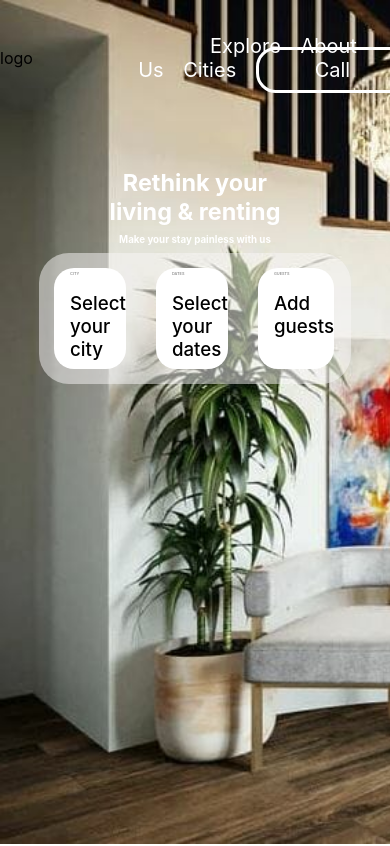
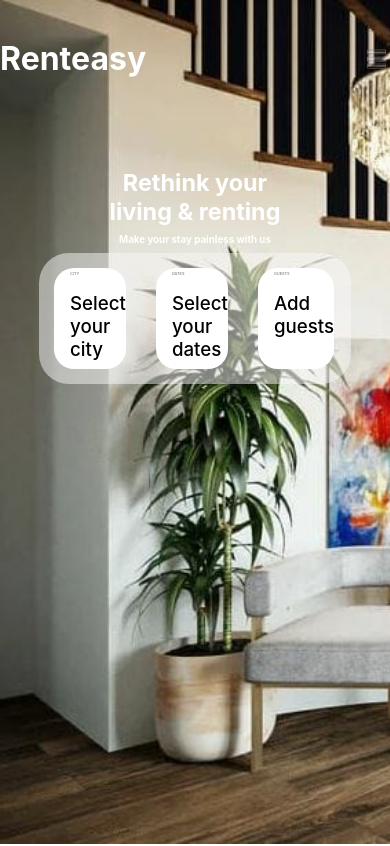
Before and after one commit to sanjaydell/code-22032022-sanjayanuchuri, a React (Create React App) app: page / in a window 390 px wide. Shown: the top 846 px of the page. Built offline with nearby package versions, Linux system fonts and the light colour scheme.

Commit message:
Updated Navbar

```diff
--- a/src/components/Navbar/Navbar.css
+++ b/src/components/Navbar/Navbar.css
@@ -15,9 +15,11 @@
   width: 80%;
 }
 
-/* .right {
-  width: 20%;
-} */
+.right > img {
+  opacity: 0;
+  width: 80%;
+  float: right;
+}
 
 .center > a {
   margin-left: 5vw;
@@ -25,3 +27,27 @@
   text-decoration: none;
   font-size: 20px;
 }
+
+.options > img {
+  padding-left: 0.5rem;
+  margin-top: 0.5rem;
+  height: 1rem;
+}
+
+.dropdown_content {
+  display: none;
+  flex-direction: column;
+}
+
+@media only screen and (max-width: 500px) {
+  .right > img {
+    opacity: 1;
+  }
+  .right > img:hover + .dropdown_content {
+    display: flex;
+  }
+  .center {
+    opacity: 0;
+  }
+
+}
--- a/src/components/Navbar/Navbar.jsx
+++ b/src/components/Navbar/Navbar.jsx
@@ -5,9 +5,14 @@ import './Navbar.css'
 function Navbar({color}) {
   return (
     <div className='Navbar'>
-      <div className='left'>logo</div>
+      <div className='left'><h1 style={{ color: `${color}`}}>Renteasy</h1></div>
       <div className='center'><NavbarContents color={color} /></div>
-      {/* <div className='right'>menu</div> */}
+      <div class='right'>
+        <img src='menu.png' />
+        <div class='dropdown_content'>
+          <NavbarContents color={color} />
+        </div>
+      </div>
     </div>
   )
 }
--- a/src/components/Navbar/NavbarContents.jsx
+++ b/src/components/Navbar/NavbarContents.jsx
@@ -7,7 +7,7 @@ const NavbarContents = ({color}) => {
     <>
       <a href='#Explore' className='options' style={{color: `${color}`}}>Explore</a>
       <a href='#About' className='options' style={{color: `${color}`}}>About Us</a>
-      <a className='options' style={{color: `${color}`}}>Cities</a>
+      <a className='options' style={{color: `${color}`}}>Cities<img src='down.png' alt='' /></a>
       <a className='options' style={{ borderStyle: 'solid', padding: '0.5rem 3.5rem', borderRadius: '20px', color: `${color}`}}>Call</a>
     </>
   )
```
